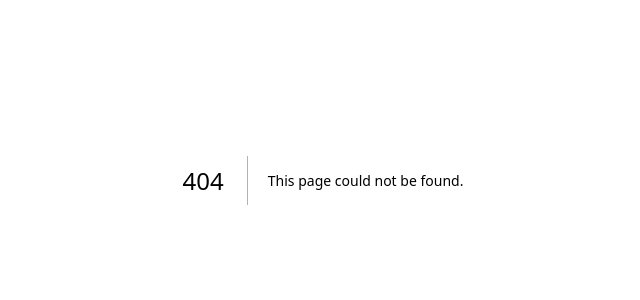
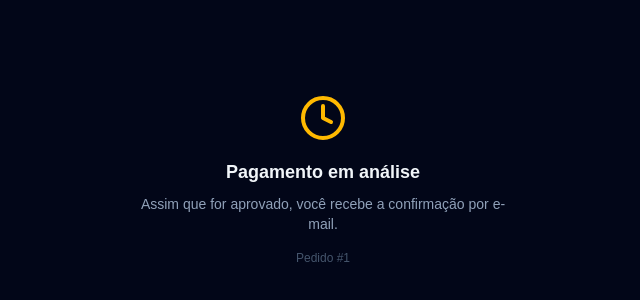
Before and after one commit to lifedesignergrafica-creator/saas-venda, a Next.js app: page /loja/pedido/1 in a window 1280 px wide. Before the commit this address had no page. Shown: the part 220-520 px from the top of the page, without its empty margins (317-957 px from the left). Built offline with nearby package versions, Linux system fonts and the light colour scheme.

Commit message:
Add src/app/loja/pedido/[id]/page.tsx

```diff
--- /dev/null
+++ b/src/app/loja/pedido/[id]/page.tsx
@@ -0,0 +1,52 @@
+'use client';
+
+import { useEffect, useState } from 'react';
+import { useParams, useSearchParams } from 'next/navigation';
+import { CheckCircle2, Clock, XCircle } from 'lucide-react';
+
+/**
+ * Página de retorno do Mercado Pago (back_urls). A confirmação real do
+ * pagamento acontece no webhook (/api/webhooks/mercadopago) — esta tela é
+ * só o feedback visual imediato para o cliente.
+ */
+export default function OrderReturnPage() {
+  const { id } = useParams<{ id: string }>();
+  const searchParams = useSearchParams();
+  const status = searchParams.get('status');
+  const [shortId, setShortId] = useState('');
+
+  useEffect(() => {
+    if (id) setShortId(id.slice(0, 8));
+  }, [id]);
+
+  const config = {
+    success: {
+      icon: <CheckCircle2 className="text-emerald-400" size={48} />,
+      title: 'Pagamento confirmado!',
+      text: 'Você vai receber um e-mail com a confirmação e as atualizações do seu pedido.',
+    },
+    pending: {
+      icon: <Clock className="text-amber-400" size={48} />,
+      title: 'Pagamento em análise',
+      text: 'Assim que for aprovado, você recebe a confirmação por e-mail.',
+    },
+    failure: {
+      icon: <XCircle className="text-red-400" size={48} />,
+      title: 'Pagamento não concluído',
+      text: 'Algo deu errado. Você pode tentar novamente pelo link da loja.',
+    },
+  } as const;
+
+  const c = config[(status as keyof typeof config) ?? 'pending'] ?? config.pending;
+
+  return (
+    <div className="min-h-screen bg-slate-950 text-slate-100 flex items-center justify-center px-4">
+      <div className="text-center max-w-sm">
+        <div className="flex justify-center mb-4">{c.icon}</div>
+        <h1 className="text-lg font-bold">{c.title}</h1>
+        <p className="text-sm text-slate-400 mt-2">{c.text}</p>
+        {shortId && <p className="text-xs text-slate-600 mt-4">Pedido #{shortId}</p>}
+      </div>
+    </div>
+  );
+}
```
